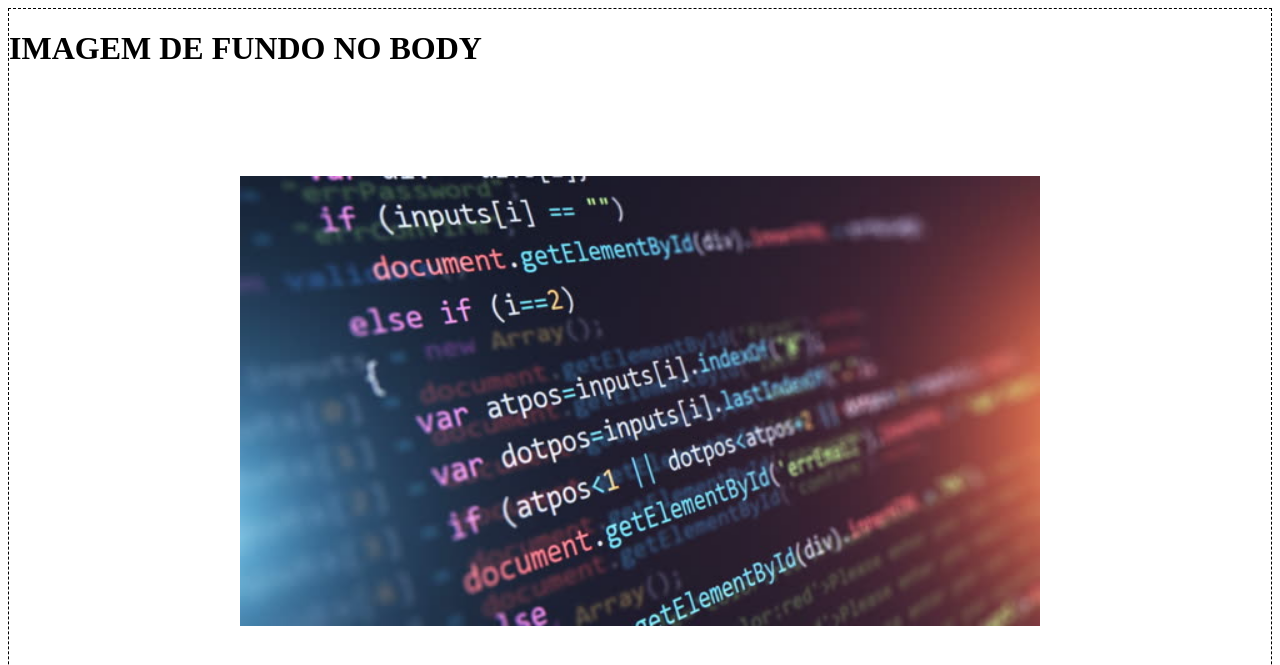
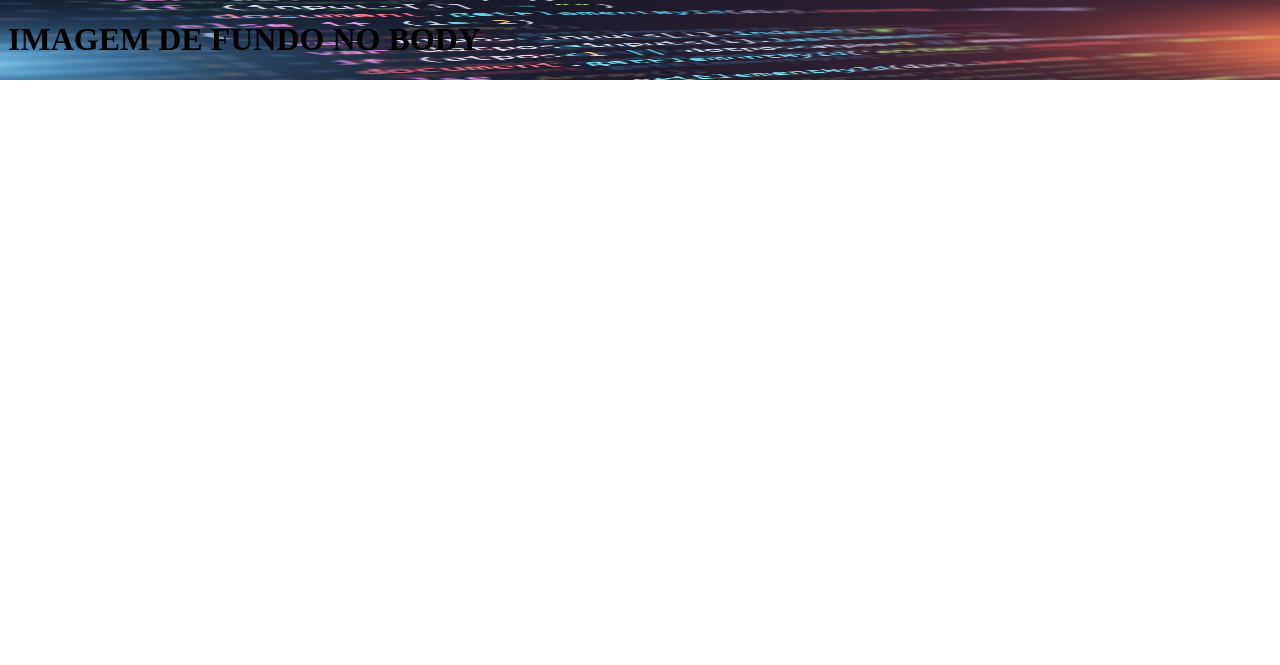
Before and after one commit to MTbustamante98/HTML5-CSS, a plain HTML site: page CSS/imagensdefundo/imgdefundonobody.html in a window 1280 px wide. Shown: the top 665 px of the page. Drawn offline with Linux system fonts and the light colour scheme.

Commit message:
imagemfundo

```diff
--- a/CSS/imagensdefundo/imgdefundonobody.html
+++ b/CSS/imagensdefundo/imgdefundonobody.html
@@ -7,12 +7,8 @@
     <style>
         body{
             background-image: url(imagens/htmlcode.jpg);
-            background-position: center center;
             background-repeat: no-repeat;
-            background-size:800px;
-            background-attachment: fixed;
-            border: 1px dashed black;
-            height: 98vh;
+            background-size: 100% 100%;
         }
     </style>
 </head>
```
